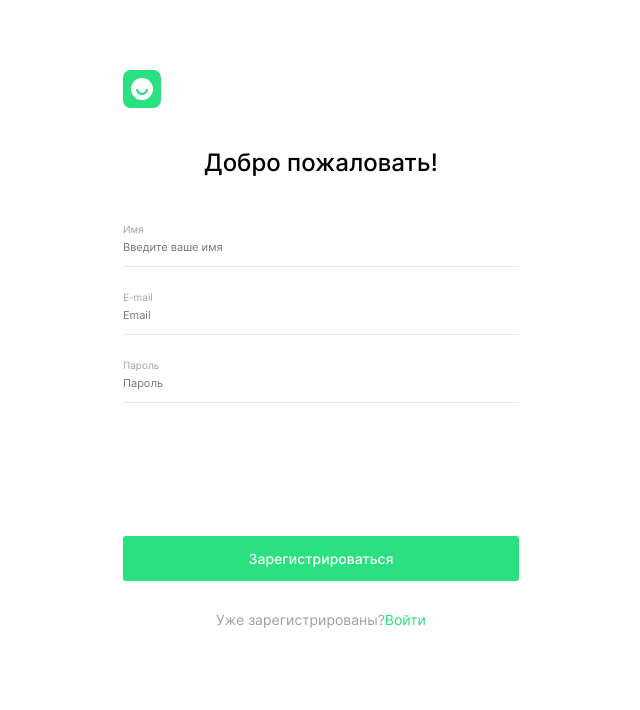
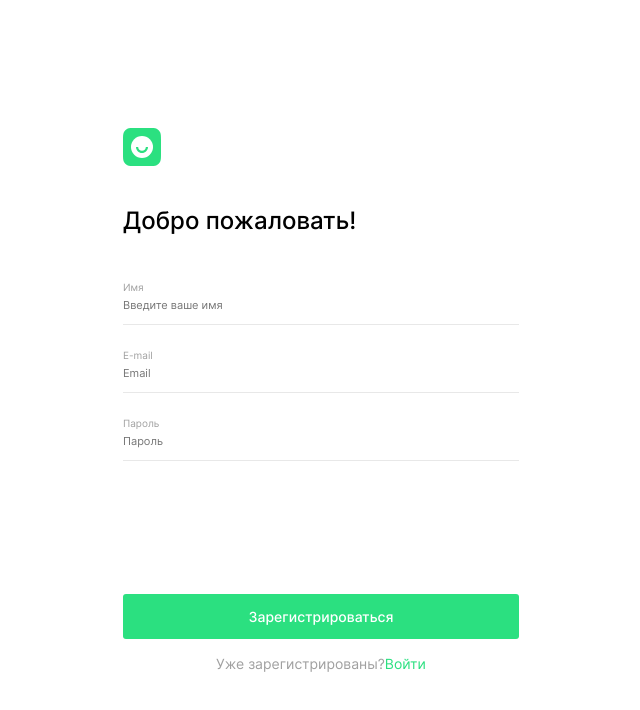
Before and after one commit to polumnana/movies-explorer-frontend, a React (Create React App) app: page /signup in a window 1280 px wide. Shown: the top 710 px of the page, without its empty margins (319-959 px from the left). Built offline with nearby package versions, Linux system fonts and the light colour scheme.

Commit message:
register fix styles

```diff
--- a/src/components/Register/Register.css
+++ b/src/components/Register/Register.css
@@ -1,10 +1,20 @@
 .register {
     margin: 0;
+    height: 100vh;
     background-color: #fff;
+    display: flex;
+    flex-direction: column;
+    justify-content: center;
+}
+
+.login__container {
+    display: flex;
+    flex-direction: column;
+    justify-content: center;
 }
 
 .register__logo {
-    margin: 70px 0 0;
+    margin: 0;
     display: flex;
 }
 
@@ -19,7 +29,7 @@
     font-weight: 500;
     font-size: 24px;
     line-height: 29px;
-    text-align: center;
+    text-align: left;
 }
 
 .register__form {
@@ -122,13 +132,14 @@
 }
 
 .register__signin {
-    margin: 0 0 70px;
+    margin: 0;
     display: flex;
     justify-content: center;
     align-items: center;
 }
 
 .register__signin-text {
+    margin: 0;
     font-style: normal;
     font-weight: 400;
     font-size: 14px;
@@ -150,6 +161,10 @@
         justify-content: center;
     }
 
+    .register__title {
+        text-align: center;
+    }
+
     .register__label {
         width: 260px;
     }
--- a/src/components/Register/Register.js
+++ b/src/components/Register/Register.js
@@ -7,6 +7,7 @@ function Register(props) {
 
     return (
         <section className="register">
+            <article className="register__container">
                 <Link
                     to="/"
                     className="register__logo">
@@ -79,6 +80,7 @@ function Register(props) {
                     </div>
 
                 </form>
+            </article>
         </section>
     )
 }
```
Lines whose indentation alone changed are shown as unchanged.
